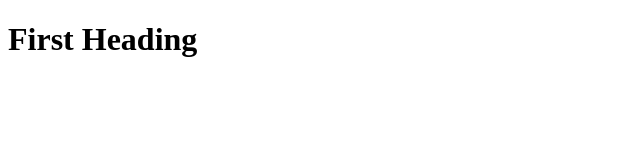
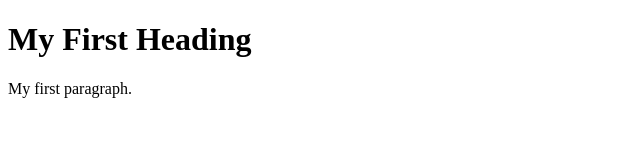
Before and after one commit to ramanasanjoo/learn_git, a plain HTML site: page index.html in a window 1280 px wide. Shown: the whole page, without its empty margins (0-640 px from the left). Drawn offline with Linux system fonts and the light colour scheme.

Commit message:
added some html

```diff
--- a/index.html
+++ b/index.html
@@ -1,8 +1,10 @@
+
 <!DOCTYPE html>
 <html>
 <body>
 
-<h1>First Heading</h1>
+<h1>My First Heading</h1>
+<p>My first paragraph.</p>
 
 </body>
 </html>
```
